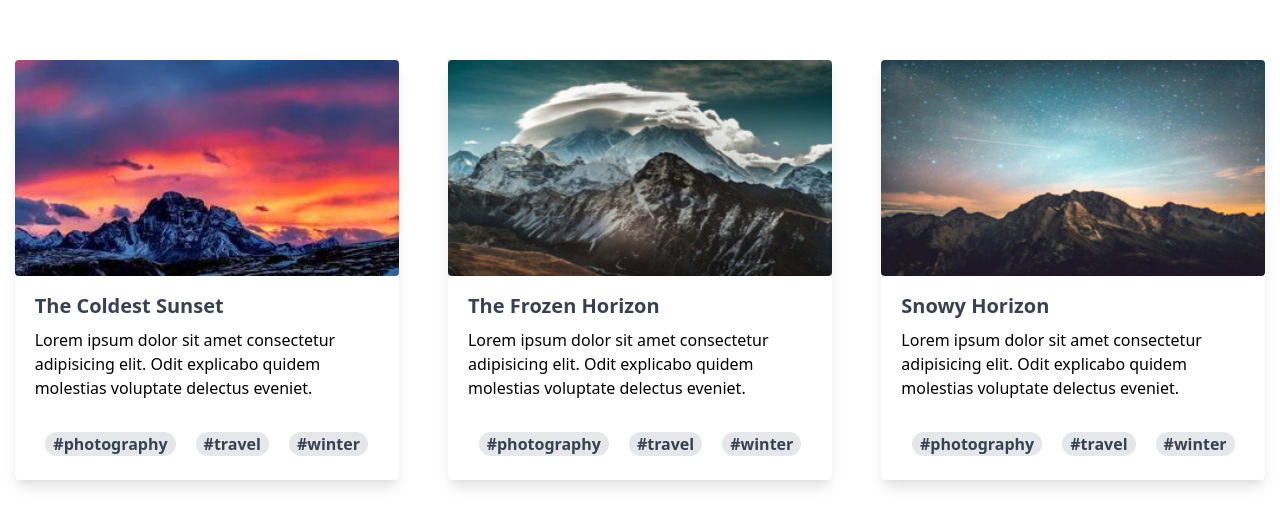
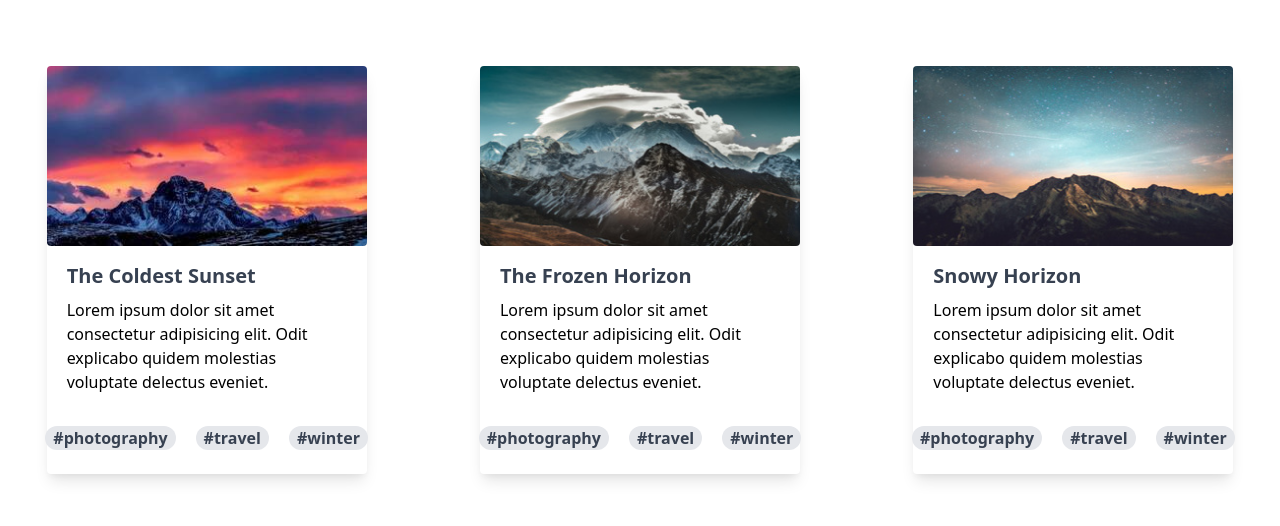
Before and after one commit to BryanQuin3/tailwind-cards, a plain HTML site: page index.html in a window 1280 px wide. Shown: the part 150-676 px from the top of the page. Drawn offline with nearby package versions, Linux system fonts and the light colour scheme.

Commit message:
Add files via upload

```diff
--- a/index.html
+++ b/index.html
@@ -10,8 +10,8 @@
 </head>
 <body>
     <section class="grid place-items-center h-screen gap-5 mt-5 max-w-96 md:grid-cols-2 lg:grid-cols-3">
-        <div class="rounded bg-white flex flex-col w-96 shadow-lg">
-            <img class="rounded max-w-96" src="./img/a.jpg" alt="imagen-de-montana">
+        <div class="rounded bg-white flex flex-col w-80 shadow-lg">
+            <img class="rounded max-w-80" src="./img/a.jpg" alt="imagen-de-montana">
             <h3 class="text-gray-700 text-xl font-bold mx-5 mt-4">The Coldest Sunset</h3>
             <p class="mx-5 my-2 text-left">Lorem ipsum dolor sit amet consectetur adipisicing elit.
                 Odit explicabo quidem molestias voluptate delectus eveniet.
@@ -22,8 +22,8 @@
                 <span class="bg-gray-200 rounded-xl px-2 text-gray-700 font-semibold text-base hover:bg-gray-300 cursor-pointer">#winter</span>
             </div>
         </div>
-        <div class="rounded bg-white flex flex-col w-96 shadow-lg">
-            <img class="rounded max-w-96" src="./img/b.jpg" alt="imagen-de-montana">
+        <div class="rounded bg-white flex flex-col w-80 shadow-lg">
+            <img class="rounded max-w-80" src="./img/b.jpg" alt="imagen-de-montana">
             <h3 class="text-gray-700 text-xl font-bold mx-5 mt-4">The Frozen Horizon</h3>
             <p class="mx-5 my-2 text-left">Lorem ipsum dolor sit amet consectetur adipisicing elit.
                 Odit explicabo quidem molestias voluptate delectus eveniet.
@@ -34,8 +34,8 @@
                 <span class="bg-gray-200 rounded-xl px-2 text-gray-700 font-semibold text-base hover:bg-gray-300 cursor-pointer">#winter</span>
             </div>
         </div>
-        <div class="rounded bg-white flex flex-col w-96 shadow-lg">
-            <img class="rounded max-w-96" src="./img/c.jpg" alt="imagen-de-montana">
+        <div class="rounded bg-white flex flex-col w-80 shadow-lg">
+            <img class="rounded max-w-80" src="./img/c.jpg" alt="imagen-de-montana">
             <h3 class="text-gray-700 text-xl font-bold mx-5 mt-4">Snowy Horizon</h3>
             <p class="mx-5 my-2 text-left">Lorem ipsum dolor sit amet consectetur adipisicing elit.
                 Odit explicabo quidem molestias voluptate delectus eveniet.
```
